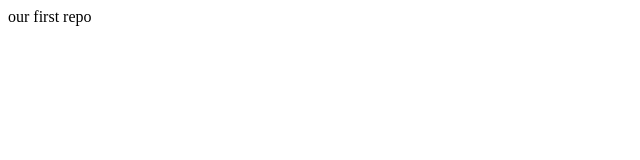
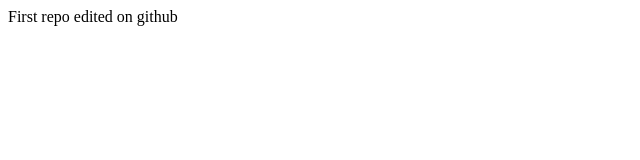
Before and after one commit to pravimp/git-training, a website: page index.html in a window 1280 px wide. Shown: the whole page, without its empty margins (0-640 px from the left). Drawn offline with Linux system fonts and the light colour scheme.

Commit message:
edited on github

```diff
--- a/index.html
+++ b/index.html
@@ -1,5 +1,5 @@
 <html>
 	<body>
-		our first repo
-		</body>
+		First repo edited on github
+	</body>
 </html>
```
